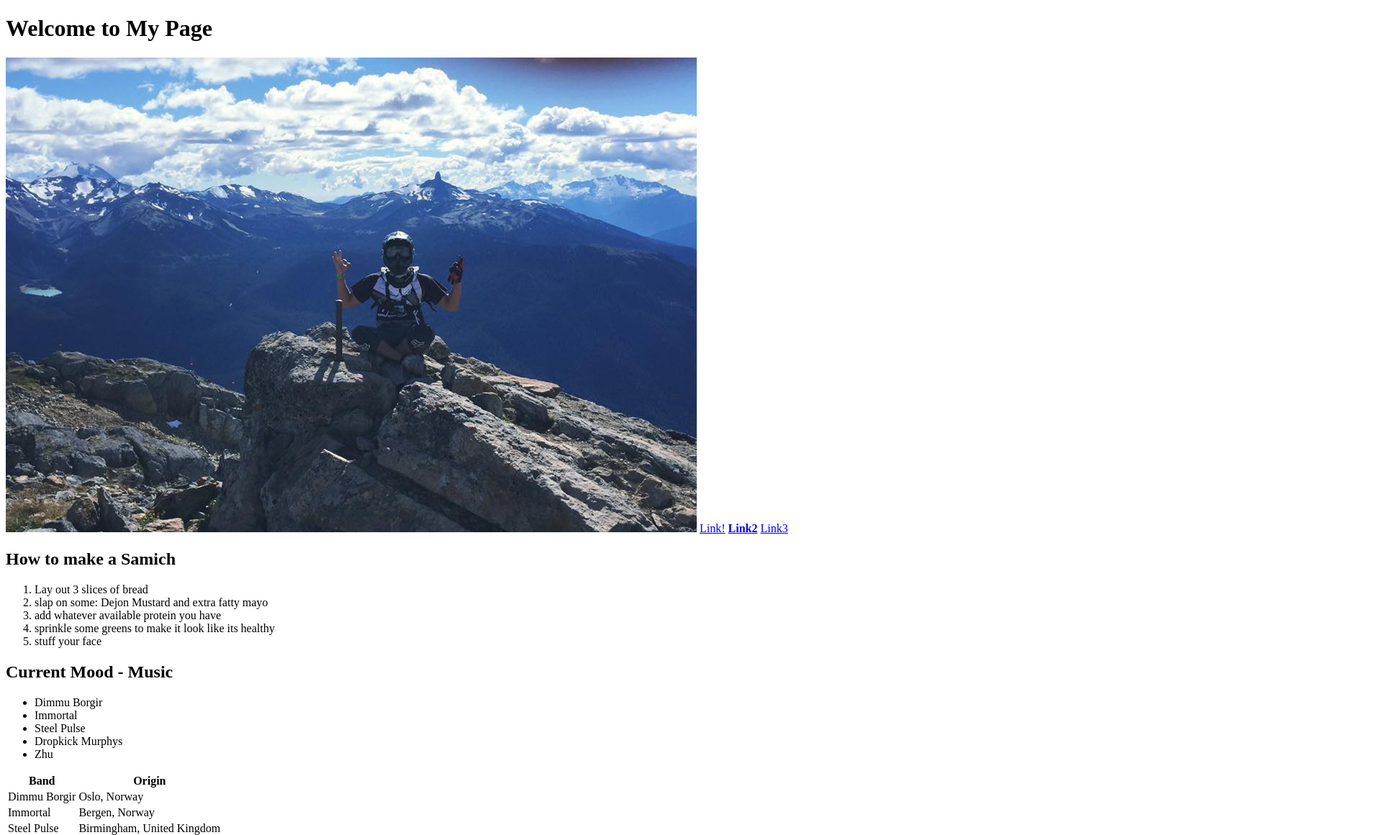
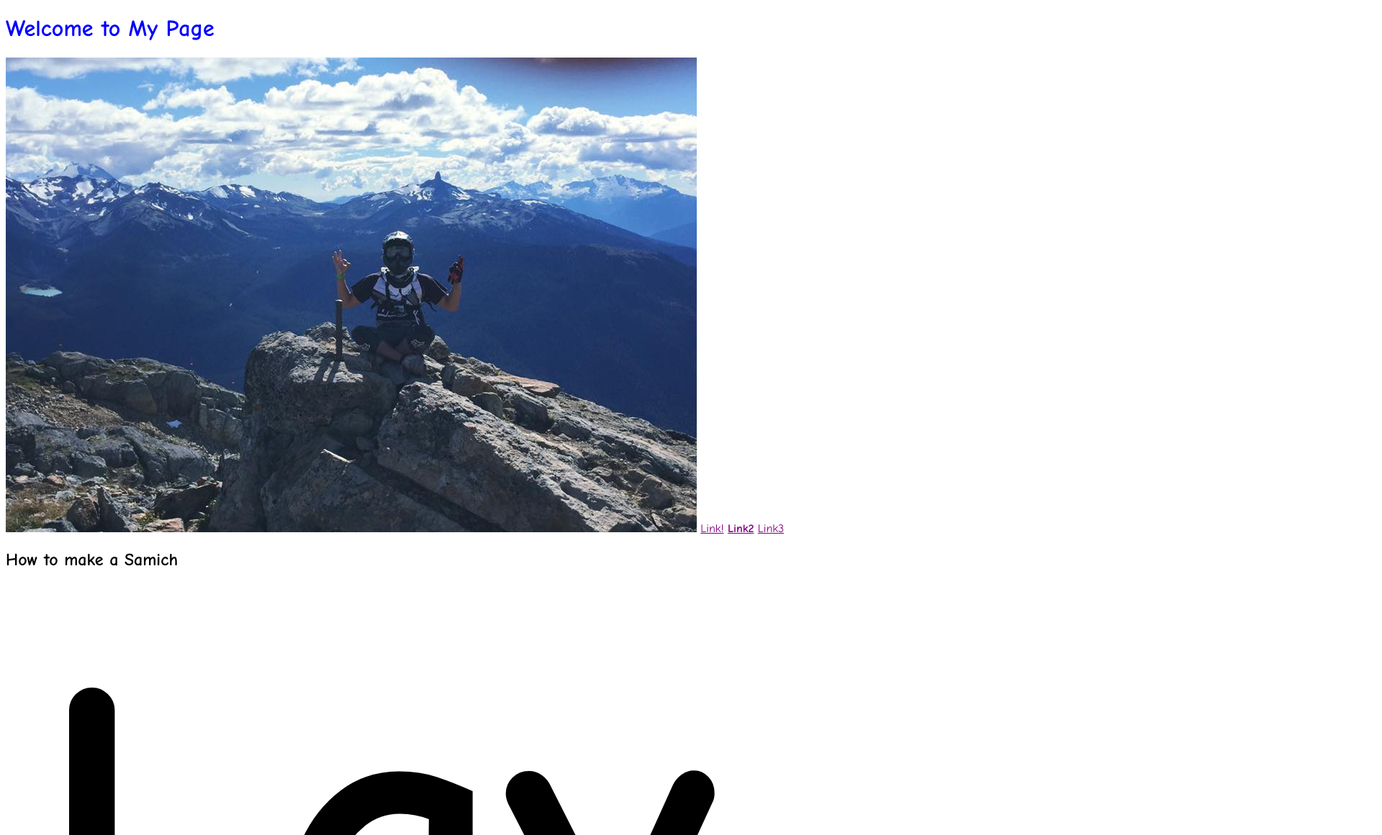
Before and after one commit to Martank949/day2stuff, a plain HTML site: page index.html in a window 1280 px wide. Shown: the top 1161 px of the page at 72% size, 1920 px wide, since content can reach past the window. Drawn offline with Linux system fonts and the light colour scheme.

Commit message:
adding a link to my html sheet and adding a .css file

```diff
--- a/index.html
+++ b/index.html
@@ -4,6 +4,7 @@
 <head>
     <meta charset="UTF-8">
     <link rel="icon" href="favicon.ico" type="image/-icon">
+    <link href="stylesheet.css" type="text/css" rel="Stylesheet">
     <meta name="viewport" content="width=device-width, initial-scale=1.0">
     <title>Who knows</title>
 </head>
--- /dev/null
+++ b/stylesheet.css
@@ -0,0 +1,16 @@
+h1 {
+    color: blue;
+}
+
+body {
+    font-family: "Comic Sans MS", sans-serif;
+}
+
+a {
+    color: purple;
+}
+
+li {
+    font-weight: bold;
+    font-size: 40em;
+}
```
